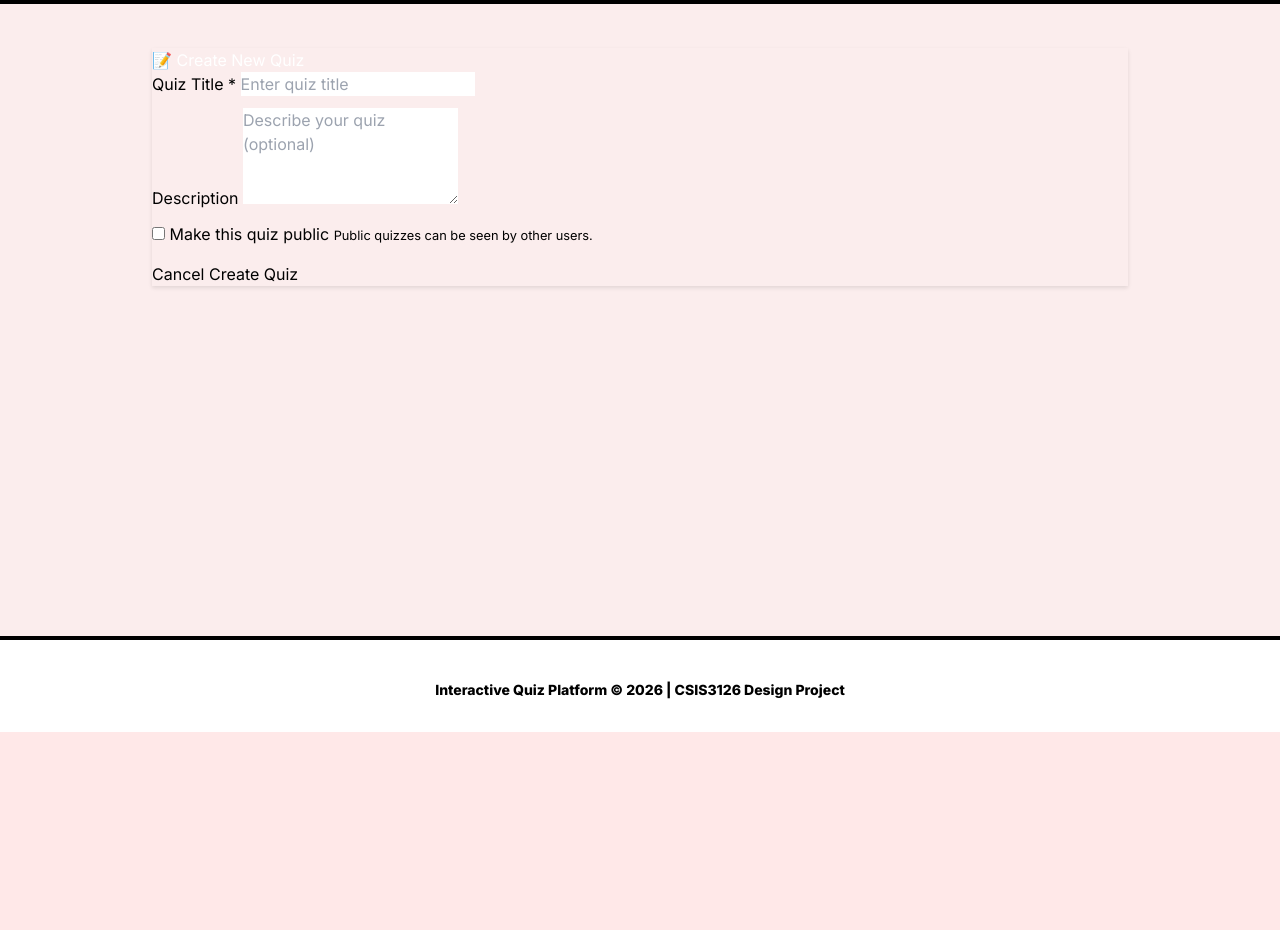
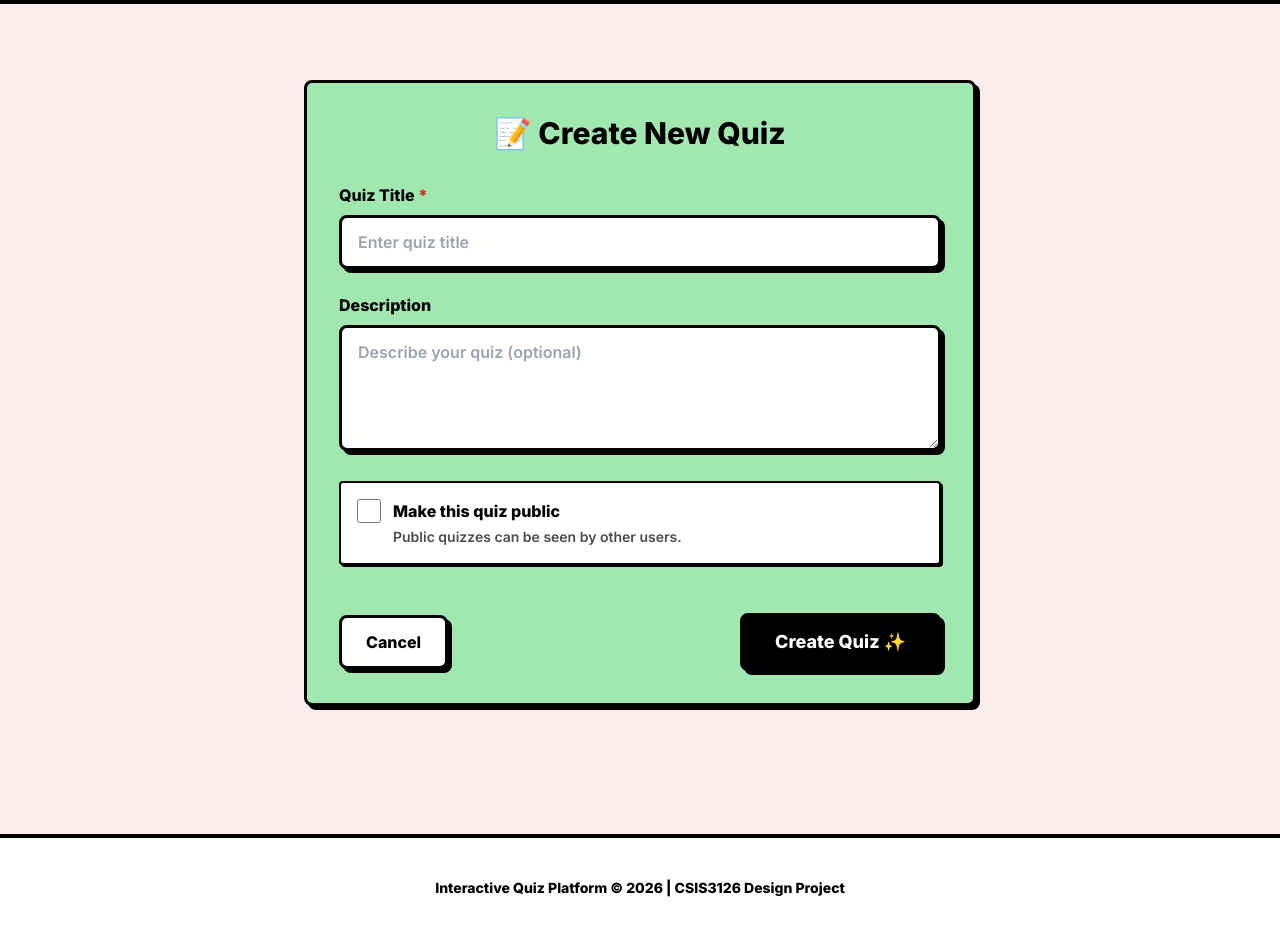
Before and after one commit to EnovWayoi/CSIS3126_Wayoi, a Flask app: page /quiz/create in a window 1280 px wide. Shown: the part 68-998 px from the top of the page. Before the commit the page ends 800 px from the top, so only its background shows below. Run offline with Flask 3, Linux system fonts and the light colour scheme; the visitor is signed in with stand-in values (Sample User, id 1); data that the repository does not hold is empty; some libraries are stand-ins or nearby versions.

Commit message:
style: Redesign create quiz page with Neo-brutalism aesthetic

```diff
--- a/src/templates/create_quiz.html
+++ b/src/templates/create_quiz.html
@@ -3,45 +3,46 @@
 {% block title %}Create Quiz - Quiz Platform{% endblock %}
 
 {% block content %}
-<div class="row justify-content-center">
-    <div class="col-md-8">
-        <div class="card">
-            <div class="card-header bg-primary text-white">
-                <h4 class="mb-0">📝 Create New Quiz</h4>
-            </div>
-            <div class="card-body">
-                <form method="POST" action="{{ url_for('create_quiz') }}">
-                    <div class="mb-3">
-                        <label for="title" class="form-label">Quiz Title <span class="text-danger">*</span></label>
-                        <input type="text" class="form-control" id="title" name="title"
-                               placeholder="Enter quiz title" required maxlength="200">
+<div class="flex justify-center mt-8 mb-20 relative z-0">
+    <div class="w-full max-w-2xl">
+        <div class="bg-neo-green neo-card p-8">
+            <h2 class="text-3xl font-black text-center mb-8">📝 Create New Quiz</h2>
+
+            <form method="POST" action="{{ url_for('create_quiz') }}" class="flex flex-col gap-6">
+                <div>
+                    <label for="title" class="block font-bold mb-2">Quiz Title <span
+                            class="text-red-600">*</span></label>
+                    <input type="text" class="neo-input bg-white" id="title" name="title" placeholder="Enter quiz title"
+                        required maxlength="200">
                 </div>
 
-                    <div class="mb-3">
-                        <label for="description" class="form-label">Description</label>
-                        <textarea class="form-control" id="description" name="description"
-                                  rows="4" placeholder="Describe your quiz (optional)"></textarea>
+                <div>
+                    <label for="description" class="block font-bold mb-2">Description</label>
+                    <textarea class="neo-input bg-white" id="description" name="description" rows="4"
+                        placeholder="Describe your quiz (optional)"></textarea>
                 </div>
 
-                    <div class="mb-4">
-                        <div class="form-check form-switch">
-                            <input class="form-check-input" type="checkbox" id="is_public" name="is_public">
-                            <label class="form-check-label" for="is_public">
+                <div class="bg-white border-2 border-black rounded p-4 shadow-neo-sm flex items-start gap-3">
+                    <input class="w-6 h-6 border-2 border-black rounded accent-neo-blue" type="checkbox" id="is_public"
+                        name="is_public">
+                    <div>
+                        <label class="font-bold cursor-pointer select-none" for="is_public">
                             Make this quiz public
                         </label>
-                            <small class="form-text text-muted d-block">
+                        <p class="text-sm font-semibold opacity-70 mt-1">
                             Public quizzes can be seen by other users.
-                            </small>
+                        </p>
                     </div>
                 </div>
 
-                    <div class="d-flex justify-content-between">
-                        <a href="{{ url_for('dashboard') }}" class="btn btn-outline-secondary">Cancel</a>
-                        <button type="submit" class="btn btn-primary">Create Quiz</button>
+                <div class="flex justify-between items-center mt-6 gap-4">
+                    <a href="{{ url_for('dashboard') }}"
+                        class="neo-btn bg-white text-black px-6 py-3 hover:bg-gray-100 font-bold">Cancel</a>
+                    <button type="submit" class="neo-btn bg-black text-white px-8 py-3 text-lg hover:bg-gray-800">Create
+                        Quiz ✨</button>
                 </div>
             </form>
         </div>
     </div>
 </div>
-</div>
 {% endblock %}
```
Lines whose indentation alone changed are shown as unchanged.
